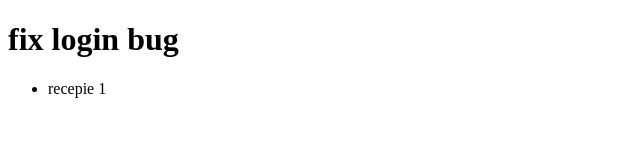
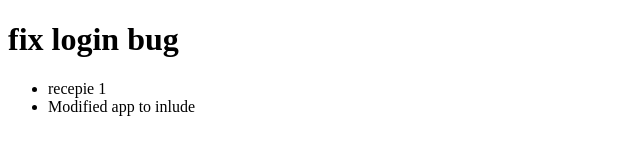
Before and after one commit to awesomeahmad/persian-art, a website built with webpack: page src/template.html in a window 1280 px wide. Shown: the whole page, without its empty margins (0-640 px from the left). Built offline with nearby package versions, Linux system fonts and the light colour scheme.

Commit message:
modified app

```diff
--- a/src/template.html
+++ b/src/template.html
@@ -10,6 +10,7 @@
     <h1>fix login bug</h1>
     <ul>
         <li>recepie 1</li>
+        <li>Modified app to inlude </li>
     </ul>
 </body>
 </html>
```
